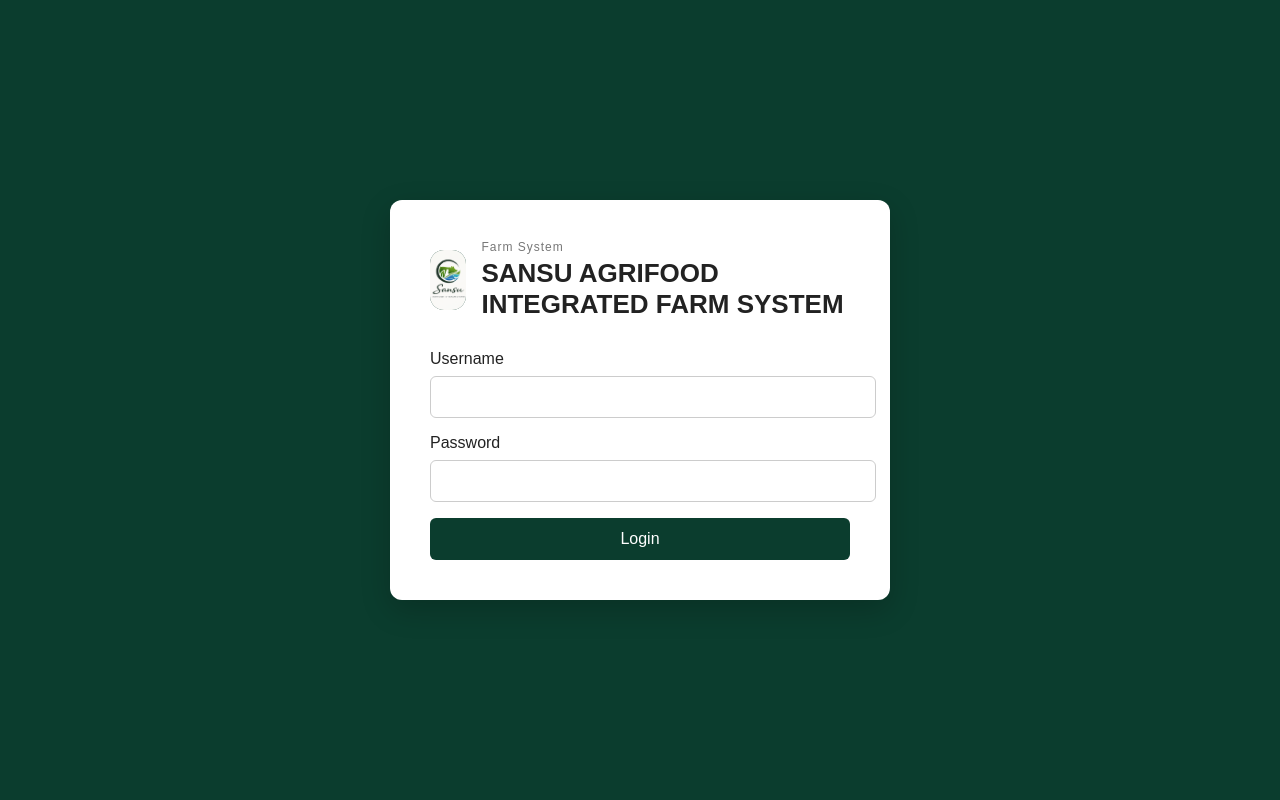
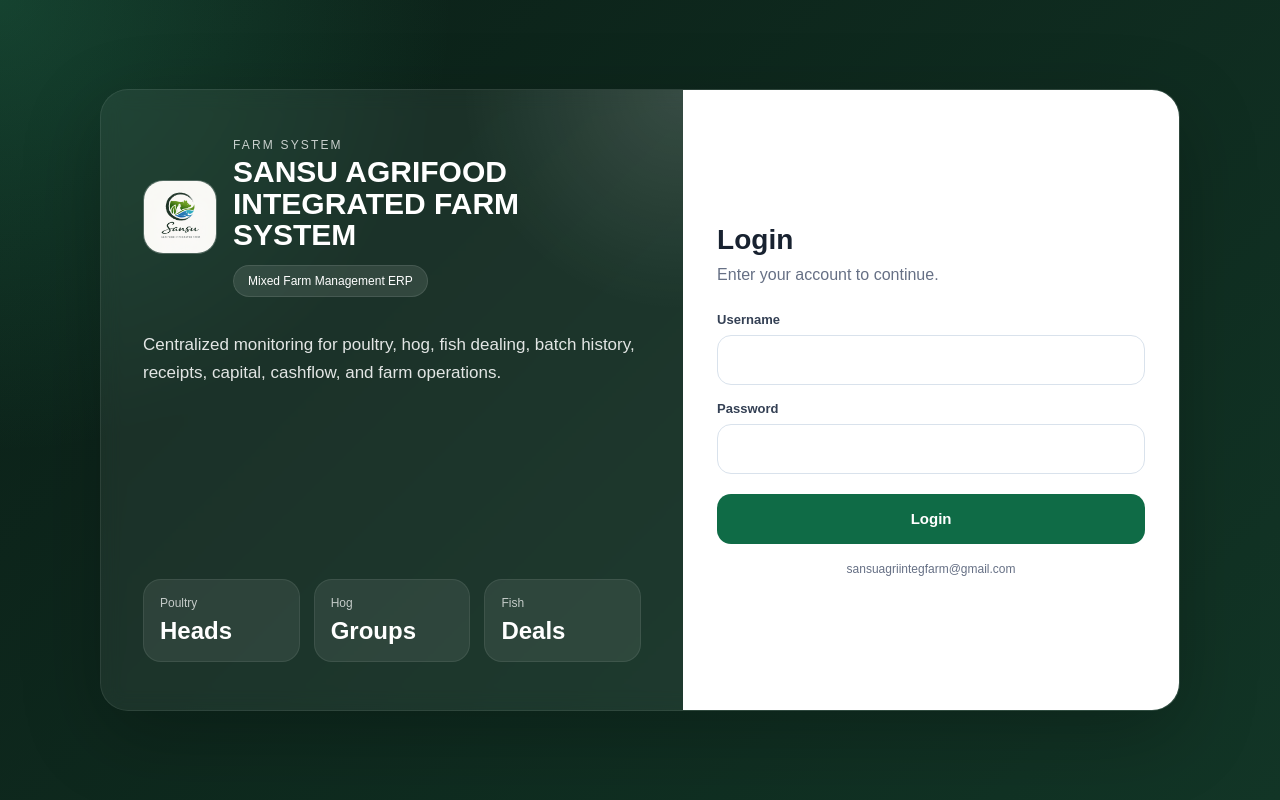
Before and after one commit to sansuagriintegfarm-del/sansu-farm-system-v2, a Flask app: page /login in a window 1280 px wide. Run offline with Flask 3, Linux system fonts and the light colour scheme.

Commit message:
Update login.html

```diff
--- a/templates/login.html
+++ b/templates/login.html
@@ -3,110 +3,291 @@
 <head>
   <meta charset="UTF-8">
   <title>{{ app_name }} - Login</title>
-
   <meta name="viewport" content="width=device-width, initial-scale=1">
 
   <style>
+    :root{
+      --green:#0f6b46;
+      --green-dark:#0a4d33;
+      --soft:#edf7f1;
+      --text:#182230;
+      --muted:#667085;
+      --line:#d9e2ec;
+      --card:#ffffff;
+      --bg1:#0b1f17;
+      --bg2:#123526;
+    }
 
+    *{box-sizing:border-box}
+    html,body{margin:0;padding:0}
     body{
-  margin:0;
-  font-family:Arial, Helvetica, sans-serif;
-  background:#0b3d2e;
+      min-height:100vh;
+      font-family:Arial,Helvetica,sans-serif;
+      background:
+        radial-gradient(circle at top left, rgba(54,179,126,.24), transparent 30%),
+        linear-gradient(135deg, var(--bg1), var(--bg2));
       display:flex;
       align-items:center;
       justify-content:center;
-  height:100vh;
-  color:#222;
+      padding:24px;
+      color:var(--text);
     }
 
-.card{
-  background:white;
-  width:420px;
-  padding:40px;
-  border-radius:12px;
-  box-shadow:0 10px 30px rgba(0,0,0,.2);
+    .shell{
+      width:100%;
+      max-width:1080px;
+      display:grid;
+      grid-template-columns:1.08fr .92fr;
+      background:rgba(255,255,255,.06);
+      border:1px solid rgba(255,255,255,.08);
+      border-radius:28px;
+      overflow:hidden;
+      box-shadow:0 24px 80px rgba(0,0,0,.24);
+      backdrop-filter:blur(10px);
+    }
+
+    .hero{
+      padding:48px 42px;
+      color:#fff;
+      position:relative;
+      min-height:620px;
+      display:flex;
+      flex-direction:column;
+      justify-content:space-between;
+    }
+
+    .hero:before{
+      content:"";
+      position:absolute;
+      inset:0;
+      background:
+        radial-gradient(circle at top right, rgba(255,255,255,.12), transparent 26%);
+      pointer-events:none;
+    }
+
+    .hero-inner{
+      position:relative;
+      z-index:1;
     }
 
     .brand{
       display:flex;
       align-items:center;
-  gap:15px;
-  margin-bottom:30px;
+      gap:16px;
     }
 
     .logo{
-  width:60px;
-  height:60px;
-  border-radius:14px;
+      width:74px;
+      height:74px;
+      border-radius:20px;
       overflow:hidden;
       display:flex;
       align-items:center;
       justify-content:center;
-  background:#0b3d2e;
-  color:white;
-  font-weight:700;
-  font-size:20px;
+      background:rgba(255,255,255,.12);
+      color:#fff;
+      font-size:26px;
+      font-weight:800;
+      flex:0 0 74px;
+      border:1px solid rgba(255,255,255,.12);
     }
 
     .logo img{
       width:100%;
       height:100%;
       object-fit:cover;
+      display:block;
     }
 
     .eyebrow{
+      margin:0 0 4px;
       font-size:12px;
-  color:#777;
-  letter-spacing:1px;
+      text-transform:uppercase;
+      letter-spacing:.18em;
+      color:rgba(255,255,255,.76);
     }
 
-h1{
-  margin:4px 0 0;
-  font-size:26px;
+    .brand h1{
+      margin:0;
+      font-size:30px;
+      line-height:1.05;
+      max-width:520px;
+    }
+
+    .brand-sub{
+      margin:14px 0 0;
+      display:inline-flex;
+      align-items:center;
+      border-radius:999px;
+      padding:8px 14px;
+      font-size:12px;
+      color:#fff;
+      background:rgba(255,255,255,.1);
+      border:1px solid rgba(255,255,255,.1);
+    }
+
+    .hero-copy{
+      margin-top:34px;
+      max-width:560px;
+      font-size:17px;
+      line-height:1.7;
+      color:rgba(255,255,255,.88);
+    }
+
+    .stats{
+      position:relative;
+      z-index:1;
+      display:grid;
+      grid-template-columns:repeat(3,minmax(0,1fr));
+      gap:14px;
+      margin-top:34px;
+    }
+
+    .stat{
+      border-radius:18px;
+      background:rgba(255,255,255,.08);
+      border:1px solid rgba(255,255,255,.08);
+      padding:16px;
+    }
+
+    .stat span{
+      display:block;
+      font-size:12px;
+      color:rgba(255,255,255,.72);
+    }
+
+    .stat strong{
+      display:block;
+      margin-top:7px;
+      font-size:24px;
+      color:#fff;
+    }
+
+    .panel{
+      background:var(--card);
+      padding:42px 34px;
+      display:flex;
+      flex-direction:column;
+      justify-content:center;
+    }
+
+    .panel h2{
+      margin:0 0 6px;
+      font-size:28px;
+      color:var(--text);
+    }
+
+    .panel p{
+      margin:0 0 24px;
+      color:var(--muted);
+      line-height:1.6;
+    }
+
+    .flash-wrap{
+      display:grid;
+      gap:10px;
+      margin-bottom:16px;
+    }
+
+    .flash{
+      padding:12px 14px;
+      border-radius:14px;
+      font-size:14px;
+      border:1px solid transparent;
+    }
+
+    .flash.danger{
+      background:#fef3f2;
+      color:#b42318;
+      border-color:#fecdca;
+    }
+
+    .flash.success{
+      background:#ecfdf3;
+      color:#067647;
+      border-color:#abefc6;
+    }
+
+    label{
+      display:block;
+      font-size:13px;
+      font-weight:700;
+      margin-bottom:8px;
+      color:#344054;
+    }
+
+    .field{
+      margin-bottom:16px;
     }
 
     input{
       width:100%;
-  padding:12px;
-  margin-top:8px;
-  margin-bottom:16px;
-  border-radius:6px;
-  border:1px solid #ccc;
-  font-size:14px;
+      height:50px;
+      border:1px solid var(--line);
+      border-radius:14px;
+      padding:0 14px;
+      font-size:15px;
+      outline:none;
+      transition:.16s ease;
+      background:#fff;
+    }
+
+    input:focus{
+      border-color:var(--green);
+      box-shadow:0 0 0 4px rgba(15,107,70,.10);
     }
 
     button{
       width:100%;
-  padding:12px;
+      height:50px;
       border:none;
-  border-radius:6px;
-  background:#0b3d2e;
-  color:white;
-  font-size:16px;
+      border-radius:14px;
+      background:var(--green);
+      color:#fff;
+      font-size:15px;
+      font-weight:700;
       cursor:pointer;
+      transition:.16s ease;
+      margin-top:4px;
     }
 
     button:hover{
-  background:#0f5b43;
+      background:var(--green-dark);
     }
 
-.alert{
-  padding:10px;
-  background:#ffd9d9;
-  border-radius:6px;
-  margin-bottom:15px;
-  color:#900;
+    .panel-foot{
+      margin-top:18px;
+      font-size:12px;
+      color:var(--muted);
+      text-align:center;
     }
 
+    @media (max-width: 920px){
+      .shell{
+        grid-template-columns:1fr;
+      }
+      .hero{
+        min-height:auto;
+        padding:34px 24px;
+      }
+      .panel{
+        padding:28px 22px;
+      }
+      .stats{
+        grid-template-columns:1fr;
+      }
+      .brand h1{
+        font-size:24px;
+      }
+    }
   </style>
 </head>
-
 <body>
 
-<div class="card">
-
+  <div class="shell">
+    <section class="hero">
+      <div class="hero-inner">
         <div class="brand">
-
           <div class="logo">
             {% if logo_url %}
               <img src="{{ logo_url }}" alt="logo">
@@ -116,34 +297,64 @@ button:hover{
           </div>
 
           <div>
-      <div class="eyebrow">Farm System</div>
+            <p class="eyebrow">Farm System</p>
             <h1>{{ app_name }}</h1>
+            <div class="brand-sub">{{ dashboard_subtitle }}</div>
+          </div>
         </div>
 
+        <div class="hero-copy">
+          Centralized monitoring for poultry, hog, fish dealing, batch history,
+          receipts, capital, cashflow, and farm operations.
+        </div>
       </div>
 
+      <div class="stats">
+        <div class="stat">
+          <span>Poultry</span>
+          <strong>Heads</strong>
+        </div>
+        <div class="stat">
+          <span>Hog</span>
+          <strong>Groups</strong>
+        </div>
+        <div class="stat">
+          <span>Fish</span>
+          <strong>Deals</strong>
+        </div>
+      </div>
+    </section>
+
+    <section class="panel">
+      <h2>Login</h2>
+      <p>Enter your account to continue.</p>
 
       {% with messages = get_flashed_messages(with_categories=true) %}
         {% if messages %}
+          <div class="flash-wrap">
             {% for category, message in messages %}
-        <div class="alert">{{ message }}</div>
+              <div class="flash {{ category }}">{{ message }}</div>
             {% endfor %}
+          </div>
         {% endif %}
       {% endwith %}
 
+      <form method="POST">
+        <div class="field">
+          <label for="username">Username</label>
+          <input id="username" type="text" name="username" required>
+        </div>
 
-  <form method="POST">
-
-    <label>Username</label>
-    <input type="text" name="username" required>
-
-    <label>Password</label>
-    <input type="password" name="password" required>
+        <div class="field">
+          <label for="password">Password</label>
+          <input id="password" type="password" name="password" required>
+        </div>
 
         <button type="submit">Login</button>
-
       </form>
 
+      <div class="panel-foot">{{ footer_email }}</div>
+    </section>
   </div>
 
 </body>
```
Lines whose indentation alone changed are shown as unchanged.
